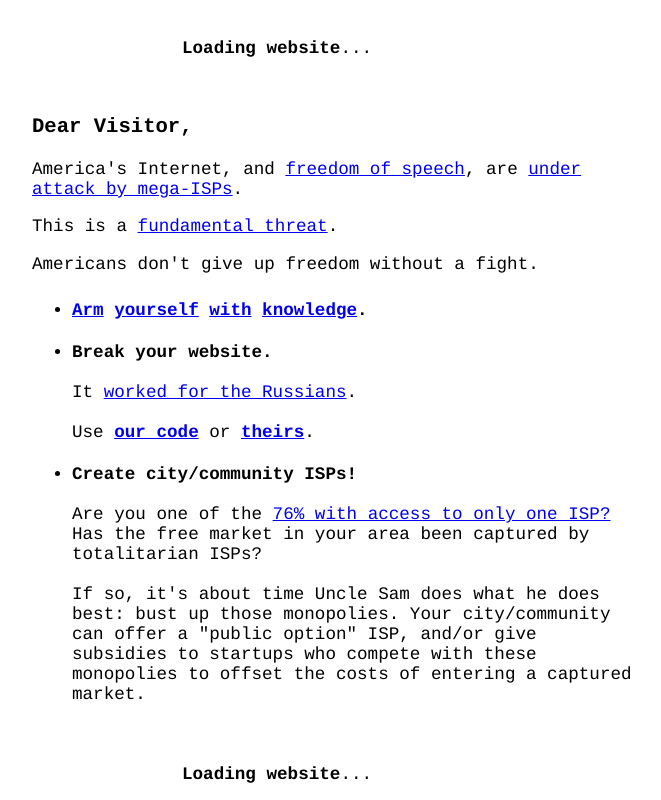
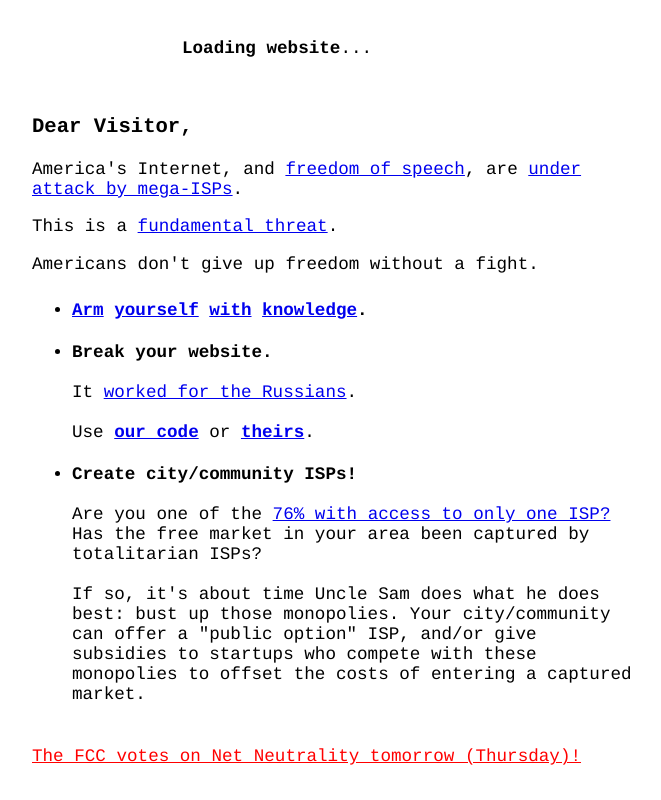
Before and after one commit to taoeffect/break-the-net, a plain HTML site: page break-the-net.html in a window 1280 px wide. Shown: the whole page, without its empty margins (308-969 px from the left). Drawn offline with Linux system fonts and the light colour scheme.

Commit message:
red link

```diff
--- a/break-the-net.html
+++ b/break-the-net.html
@@ -65,6 +65,7 @@
               <br><br>
             </li>
           </ul>
+          <p><a style="color:red" href="https://www.battleforthenet.com/breaktheinternet/">The FCC votes on Net Neutrality tomorrow (Thursday)!</a></p>
           <p class="kti-loading">Loading website</p><span class="kti-loading-dots"></span>
         </div>
       </div>
```
